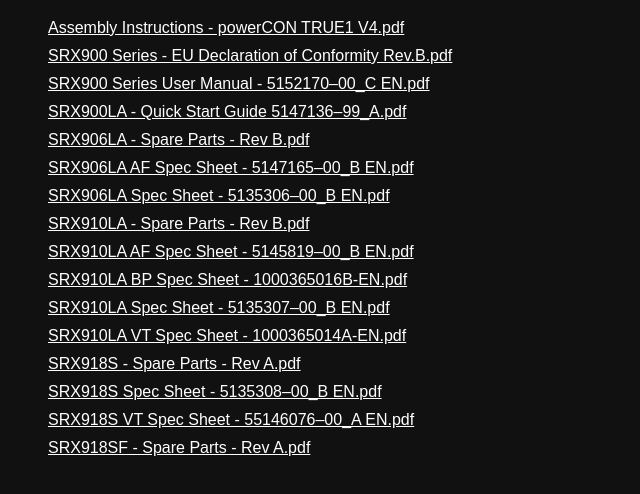
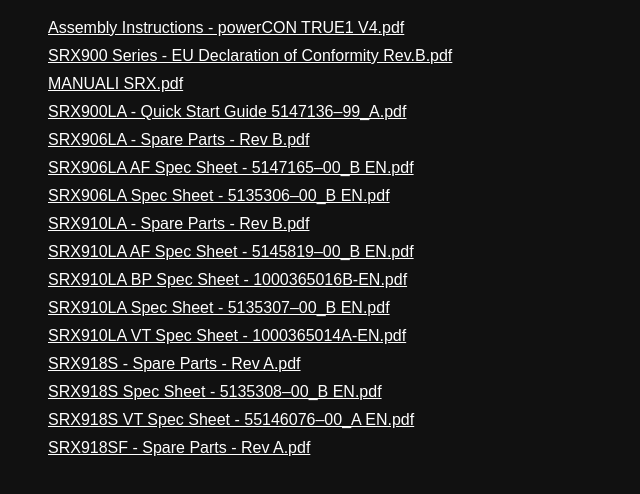
Before and after one commit to artemusic/sound-light, a plain HTML site: page documenti/Collaudi & Dichiarazioni di Conformita/AUDIO/JBL SRX/index.html in a window 1280 px wide. Shown: the part 110-604 px from the top of the page, without its empty margins (0-640 px from the left). Drawn offline with Linux system fonts and the light colour scheme.

Commit message:
Update index.html

```diff
--- a/documenti/Collaudi & Dichiarazioni di Conformita/AUDIO/JBL SRX/index.html
+++ b/documenti/Collaudi & Dichiarazioni di Conformita/AUDIO/JBL SRX/index.html
@@ -32,7 +32,7 @@
   <ul>
     <li><a href="Assembly%20Instructions%20-%20powerCON%20TRUE1%20V4.pdf" target="_blank">Assembly Instructions - powerCON TRUE1 V4.pdf</a></li>
     <li><a href="SRX900%20Series%20-%20EU%20Declaration%20of%20Conformity%20Rev.B.pdf" target="_blank">SRX900 Series - EU Declaration of Conformity Rev.B.pdf</a></li>
-    <li><a href="SRX900%20Series%20User%20Manual%20-%205152170–00_C%20EN.pdf" target="_blank">SRX900 Series User Manual - 5152170–00_C EN.pdf</a></li>
+    <li><a href="MANUALI SRX.pdf" target="_blank">MANUALI SRX.pdf</a></li>
     <li><a href="SRX900LA%20-%20Quick%20Start%20Guide%205147136–99_A.pdf" target="_blank">SRX900LA - Quick Start Guide 5147136–99_A.pdf</a></li>
     <li><a href="SRX906LA%20-%20Spare%20Parts%20-%20Rev%20B.pdf" target="_blank">SRX906LA - Spare Parts - Rev B.pdf</a></li>
     <li><a href="SRX906LA%20AF%20Spec%20Sheet%20-%205147165–00_B%20EN.pdf" target="_blank">SRX906LA AF Spec Sheet - 5147165–00_B EN.pdf</a></li>
```
